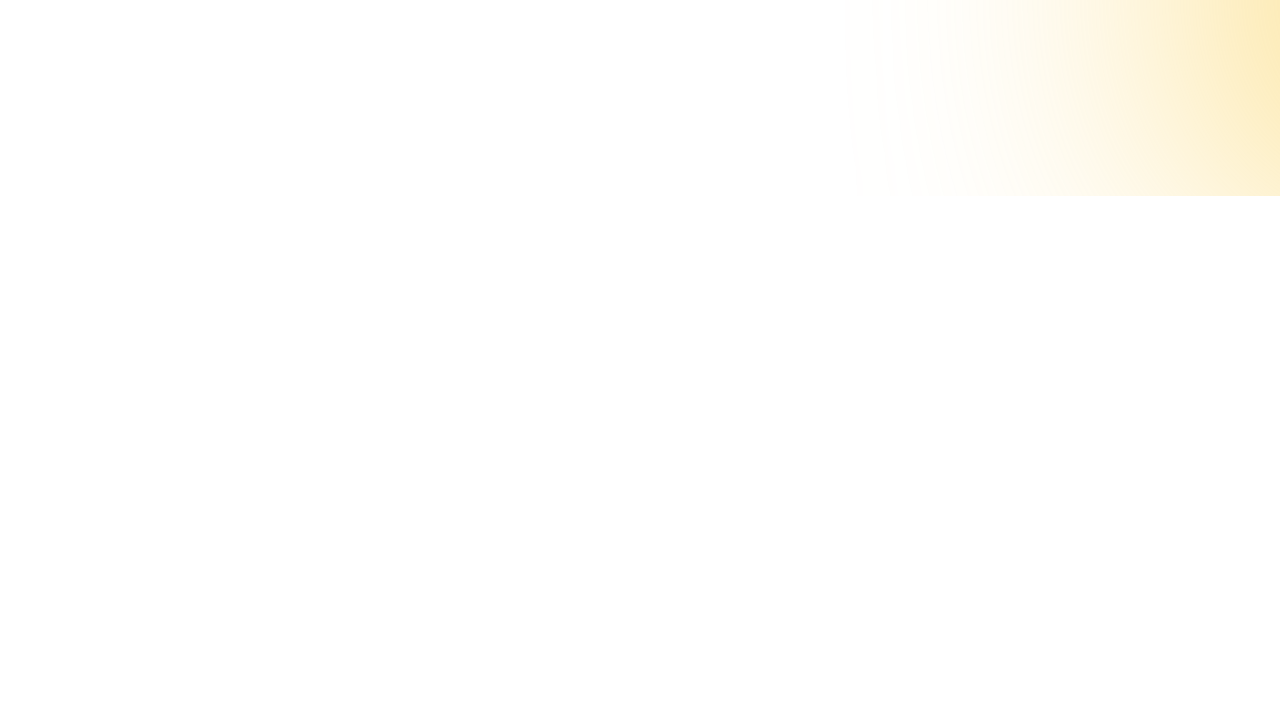
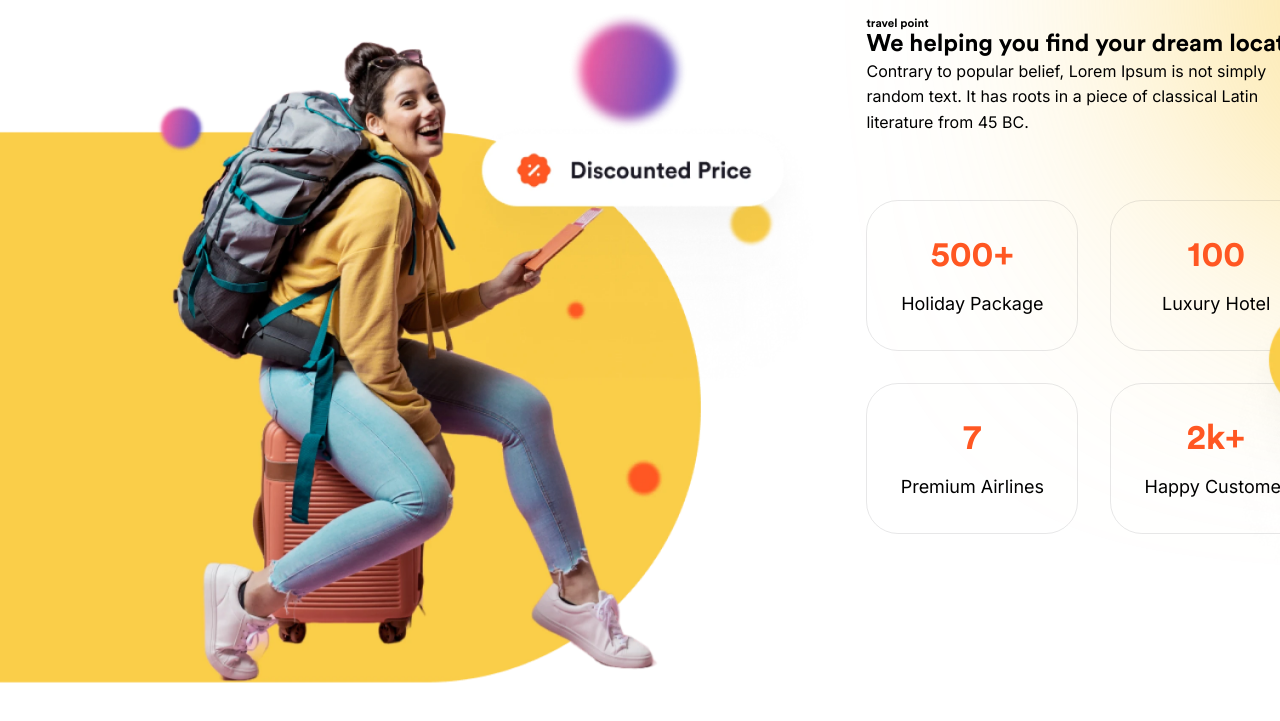
Before and after one commit to jtg-inductions-fe/FE-Assignment-1-Sushant-Gupta-UID00820-2026, a website built with Vite: page index.html in a window 1280 px wide. Shown: the part 1281-2002 px from the top of the page. Before the commit the page ends 1477 px from the top, so only its background shows below. Built offline with nearby package versions, Linux system fonts and the light colour scheme; files whose address does not match are found by name.

Commit message:
[SG_A1_04]: Fixed the PR reviews on previous branches.

```diff
--- a/index.html
+++ b/index.html
@@ -192,6 +192,55 @@
                 </div>
                 <div class="bg__yellow"></div>
             </section>
+            <section class="about">
+                <div class="about__img">
+                    <img
+                        src="/assets/images/about-img.webp"
+                        alt="Travel Image"
+                        class="about__img-travel"
+                    />
+                </div>
+
+                <div class="about__info">
+                    <div class="about__texts">
+                        <h3 class="subheading about__subheading">
+                            travel point
+                        </h3>
+                        <h1 class="heading about__heading">
+                            We helping you find your dream location
+                        </h1>
+                        <p class="paragraph about__description">
+                            Contrary to popular belief, Lorem Ipsum is not
+                            simply random text. It has roots in a piece of
+                            classical Latin literature from 45 BC.
+                        </p>
+                    </div>
+                    <div class="about__cards">
+                        <div class="about__card card">
+                            <div class="card__stats">500+</div>
+                            <div class="card__desc">Holiday Package</div>
+                        </div>
+                        <div class="about__card card">
+                            <div class="card__stats">100</div>
+                            <div class="card__desc">Luxury Hotel</div>
+                        </div>
+                        <div class="about__card card">
+                            <div class="card__stats">7</div>
+                            <div class="card__desc">Premium Airlines</div>
+                        </div>
+                        <div class="about__card card">
+                            <div class="card__stats">2k+</div>
+                            <div class="card__desc">Happy Customer</div>
+                        </div>
+                    </div>
+                </div>
+
+                <img
+                    src="/assets/images/card-star.webp"
+                    alt="Card star"
+                    class="about__img-star"
+                />
+            </section>
         </main>
         <script type="module" src="./src/script/index.js"></script>
     </body>
--- a/src/styles/components/_card.scss
+++ b/src/styles/components/_card.scss
@@ -1,3 +1,4 @@
+@use 'sass:map';
 @use '../abstracts' as abs;
 @use '../themes' as theme;
 
@@ -14,19 +15,20 @@
         @include abs.font-style(
             $size: abs.rem(35),
             $color: theme.$stats-card-color,
-            $weight: abs.get(abs.$font-weight, bold)
+            $weight: map.get(abs.$font-weight, bold)
         );
     }
 
     &__desc {
         @include abs.font-style(
             $size: abs.rem(18),
-            $font: abs.get(abs.$font, secondary)
+            $font: map.get(abs.$font, secondary)
         );
     }
 
     @include abs.tablet-screen {
-        width: abs.rem(431);
+        max-width: abs.rem(431);
+        flex: 1 1 auto;
     }
 
     @include abs.desktop-screen {
--- a/src/styles/layouts/_about.scss
+++ b/src/styles/layouts/_about.scss
@@ -2,46 +2,42 @@
 @use '../themes' as theme;
 
 .about {
-    width: abs.rem(428);
+    width: 100%;
+    max-width: abs.rem(1321);
     margin: 0 auto;
     margin-top: abs.rem(64);
     padding: abs.rem(64) 0;
 
     &__img {
-        height: abs.rem(342);
+        @include abs.desktop-screen {
+            max-width: abs.rem(866);
+            height: abs.rem(675);
+            margin-bottom: abs.rem(64);
+            margin-top: auto;
+            padding-top: abs.rem(8);
+            scale: 1.04;
+        }
+    }
 
-        &-travel {
+    &__img-travel {
         height: 100%;
         width: 100%;
-            object-fit: cover;
+        object-fit: contain;
         @include abs.desktop-screen {
             margin-top: abs.rem(3);
             scale: 1.005;
         }
     }
 
-        &-star {
+    &__img-star {
         display: none;
 
         @include abs.desktop-screen {
             display: block;
             position: absolute;
             scale: 0.5;
-                right: -18.8%;
+            right: -17.7%;
             top: 22.3%;
-            }
-        }
-
-        @include abs.tablet-screen {
-            height: abs.rem(819.435);
-        }
-
-        @include abs.desktop-screen {
-            width: abs.rem(866);
-            height: abs.rem(675);
-            margin-bottom: abs.rem(64);
-            margin-top: auto;
-            padding-top: abs.rem(8);
         }
     }
 
@@ -84,9 +80,11 @@
         }
 
         @include abs.desktop-screen {
-            width: abs.rem(455.58);
+            flex: 1 0;
+            width: 100%;
+            max-width: abs.rem(455.58);
             padding-inline: 0;
-            height: abs.rem(667);
+            min-height: abs.rem(667);
             margin-bottom: abs.rem(64);
             margin-top: auto;
         }
@@ -105,5 +103,7 @@
         padding-bottom: 0;
         position: relative;
         margin-top: 0;
+        margin-left: abs.rem(15);
+        gap: abs.rem(18);
     }
 }
```
Lines whose indentation alone changed are shown as unchanged.
